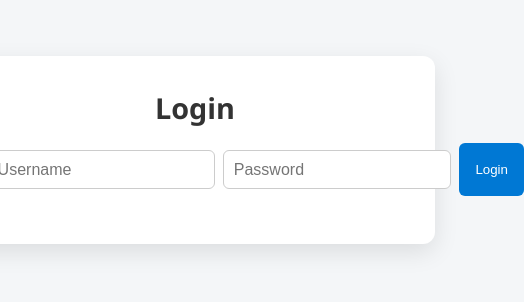
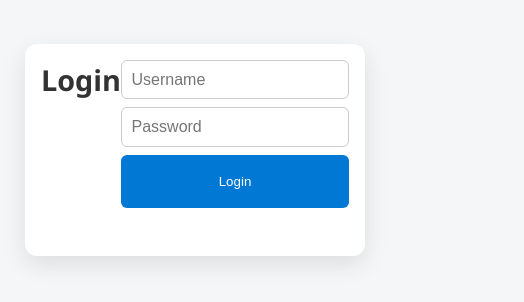
Before and after one commit to VirtualAngel1/ToDo-App, a React (Create React App) app in the folder client/: page / in a window 390 px wide. Shown: the part 272-574 px from the top of the page, 524 px wide, since content can reach past the window. Built offline with nearby package versions, Linux system fonts and the light colour scheme.

Commit message:
UI Update

```diff
--- a/client/src/style.css
+++ b/client/src/style.css
@@ -30,6 +30,8 @@ body {
 }
 
 #auth-section {
+  display: flex;
+  justify-content: center;
   margin-bottom: 1rem;
 }
 
@@ -37,6 +39,8 @@ body {
   display: flex;
   align-items: center;
   gap: 0.5rem;
+  width: 100%;
+  max-width: 360px;
   margin-bottom: 1rem;
 }
 
@@ -50,7 +54,6 @@ body {
 }
 
 #login-form button {
-  flex: 0 0 auto;
   padding: 1.2rem 1rem;
 }
 
@@ -121,3 +124,42 @@ button:focus {
   font-size: 0.9rem;
   border-radius: 4px;
 }
+
+#task-list li.completed .title {
+  text-decoration: line-through;
+  opacity: 0.6;
+}
+
+@media (max-width: 600px) {
+  #login-form {
+    flex-direction: column;
+  }
+
+  #login-form input[type="text"],
+  #login-form input[type="password"],
+  #login-form button {
+    width: 100%;
+  }
+
+  .todo-app {
+    padding: 1rem;
+  }
+
+  #task-form {
+    flex-direction: column;
+  }
+
+  button {
+    width: 100%;
+  }
+
+  #task-list li {
+    flex-direction: column;
+    align-items: flex-start;
+  }
+
+  #task-list button {
+    width: 100%;
+    margin-top: 0.3rem;
+  }
+}
```
